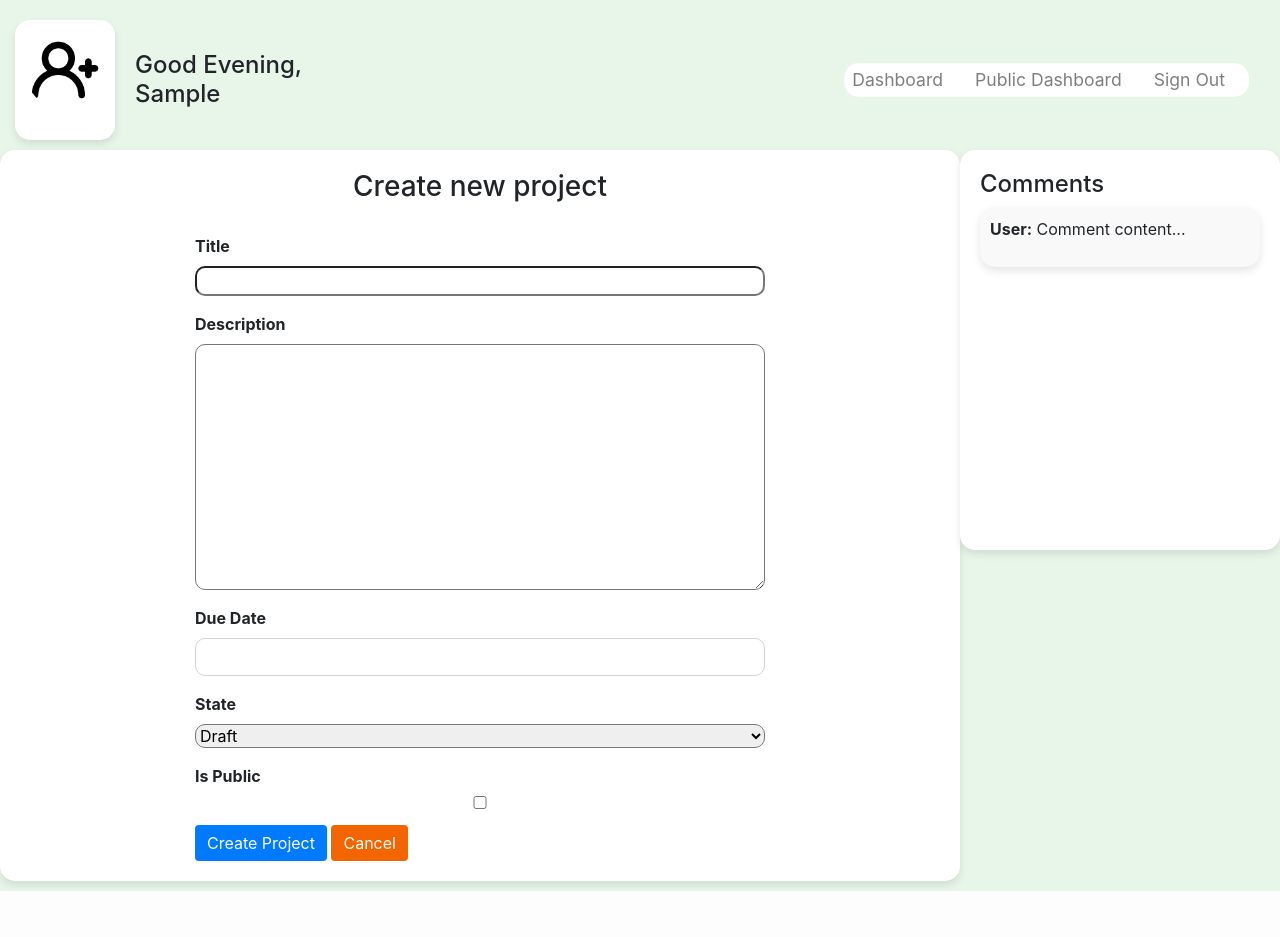
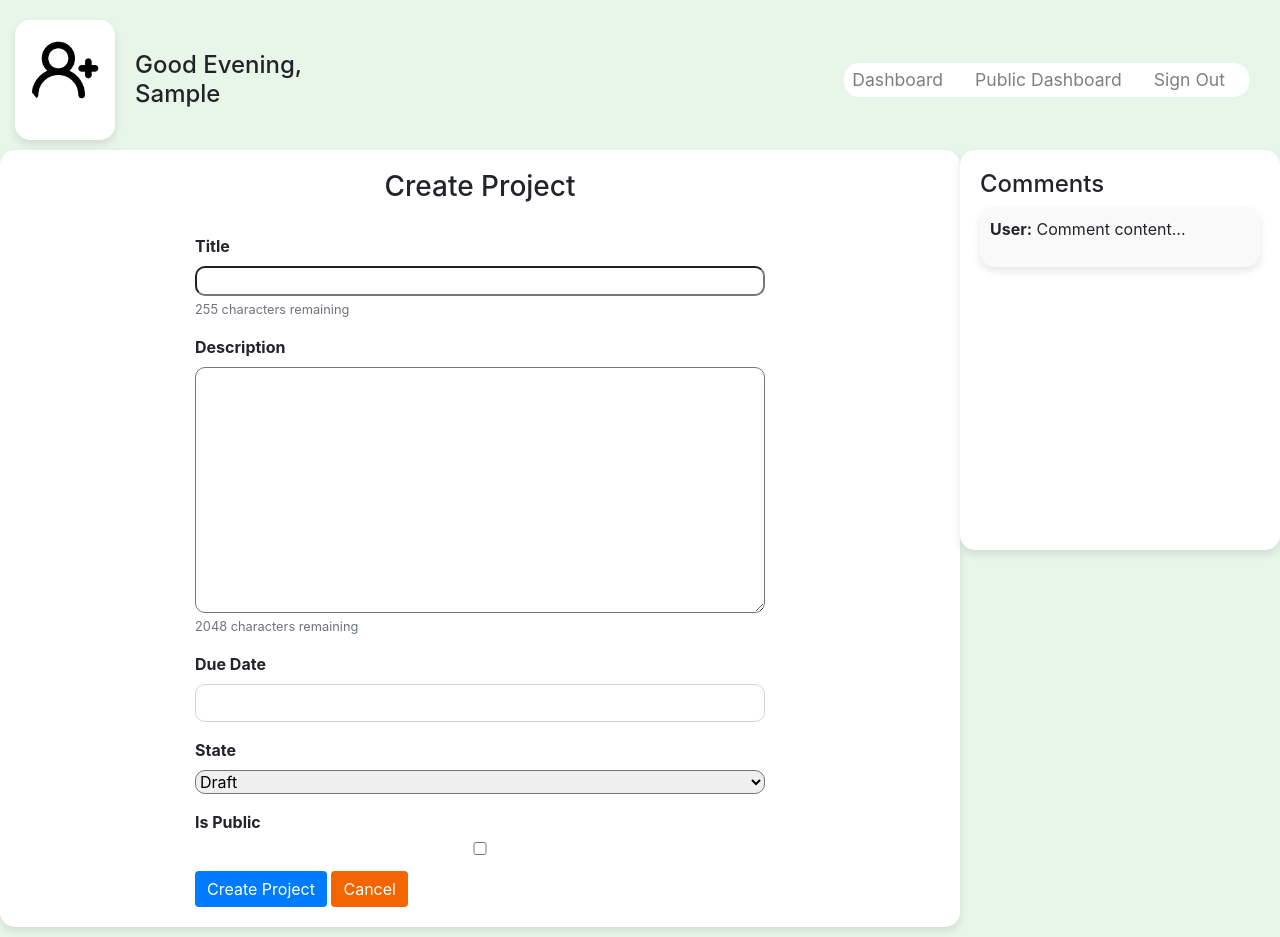
Before and after one commit to DaSHdotHub/ProjectTracker, a Django app: page /project/create-project/ in a window 1280 px wide. Before the commit the page ends 891 px from the top, so only its background shows below. Run offline with Django 5.2, Linux system fonts and the light colour scheme; the visitor is signed in with stand-in values (Sample User, id 1); data comes from the database, SQL or seed files in the repository; some libraries are stand-ins or nearby versions.

Commit message:
FEATURE: Add limittation with user feedback to project.titel and project.description

```diff
--- a/project/forms.py
+++ b/project/forms.py
@@ -12,6 +12,22 @@ class ProjectForm(forms.ModelForm):
     class Meta:
         model = Project
         fields = ["title", "description", "due_date", "state", "is_public"]
+        widgets = {
+            "title": forms.TextInput(attrs={"maxlength": "255"}),
+            "description": forms.Textarea(attrs={"maxlength": "2048"}),
+        }
+
+    def clean_title(self):
+        title = self.cleaned_data.get("title")
+        if len(title) > 255:
+            raise forms.ValidationError("Title must be 255 characters or fewer.")
+        return title
+
+    def clean_description(self):
+        description = self.cleaned_data.get("description")
+        if len(description) > 2048:
+            raise forms.ValidationError("Description must be 2048 characters or fewer.")
+        return description
 
     # Override the __init__ method to limit the 'state' field choices
     def __init__(self, *args, **kwargs):
--- a/project/models.py
+++ b/project/models.py
@@ -1,5 +1,6 @@
 from django.db import models
 from django.contrib.auth.models import User
+from django.core.validators import MaxLengthValidator
 
 
 # Project model with data fields for title, description, creation_date, due_date, state, owner, and is_public
@@ -15,8 +16,10 @@ class Project(models.Model):
         (CANCELLED, "Cancelled"),
     ]
 
-    title = models.CharField(max_length=255)
-    description = models.TextField()
+    title = models.CharField(max_length=255, validators=[MaxLengthValidator(255)])
+    description = models.TextField(
+        max_length=2048, blank=True, null=True, validators=[MaxLengthValidator(2048)]
+    )
     creation_date = models.DateField(auto_now_add=True)
     due_date = models.DateField()
     state = models.CharField(max_length=1, choices=STATUS_CHOICES, default=DRAFT)
--- a/project/views.py
+++ b/project/views.py
@@ -102,6 +102,7 @@ def create_project(request):
             project = form.save(commit=False)
             project.owner = request.user
             project.save()
+            messages.success(request, "Project created successfully.")
             return redirect("dashboard")
     else:
         form = ProjectForm()
@@ -122,7 +123,7 @@ def edit_project(request, project_id):
             if form.is_valid():
                 form.save()
                 messages.success(request, "Project updated successfully.")
-                return redirect("project_edit", project_id=project.id)
+                return redirect("edit_project", project_id=project.id)
             messages.error(request, "There was an error updating the project.")
         elif action == "add_task":
             task_form = TaskForm(request.POST)
@@ -131,7 +132,7 @@ def edit_project(request, project_id):
                 new_task.project = project
                 new_task.save()
                 messages.success(request, "Task added successfully.")
-                return redirect("project_edit", project_id=project.id)
+                return redirect("edit_project", project_id=project.id)
             messages.error(request, "There was an error adding the task.")
     else:
         form = ProjectForm(instance=project, edit_mode=True)
--- a/project_tracker/templates/project/project_create.html
+++ b/project_tracker/templates/project/project_create.html
@@ -72,16 +72,18 @@
 
 {% block middle_column %}
 <div class="container">
-    <h3 class="form-title">Create new project</h3>
+    <h3 class="form-title">Create Project</h3>
     <form method="post" id="project-form">
         {% csrf_token %}
         <div class="form-group">
             <label for="id_title">Title</label>
             {{ form.title }}
+            <small id="title-char-count" class="form-text text-muted">255 characters remaining</small>
         </div>
         <div class="form-group">
             <label for="id_description">Description</label>
             {{ form.description }}
+            <small id="description-char-count" class="form-text text-muted">2048 characters remaining</small>
         </div>
         <div class="form-group">
             <label for="id_due_date">Due Date</label>
@@ -138,5 +140,45 @@
             }
         });
     });
+    // Update character count for title and description
+    document.addEventListener('DOMContentLoaded', function () {
+        const titleInput = document.getElementById('id_title');
+        const descriptionInput = document.getElementById('id_description');
+        const titleCharCount = document.getElementById('title-char-count');
+        const descriptionCharCount = document.getElementById('description-char-count');
+
+        function updateCharCount(input, countElement, maxLength) {
+            const remainingChars = maxLength - input.value.length;
+            countElement.textContent = `${remainingChars} characters remaining`;
+
+            if (remainingChars < 0) {
+                countElement.classList.add('text-danger');
+                input.classList.add('is-invalid');
+            } else {
+                countElement.classList.remove('text-danger');
+                input.classList.remove('is-invalid');
+            }
+        }
+
+        function limitChars(input, maxLength) {
+            if (input.value.length > maxLength) {
+                input.value = input.value.substr(0, maxLength);
+            }
+        }
+
+        titleInput.addEventListener('input', function () {
+            updateCharCount(this, titleCharCount, 255);
+            limitChars(this, 255);
+        });
+
+        descriptionInput.addEventListener('input', function () {
+            updateCharCount(this, descriptionCharCount, 2048);
+            limitChars(this, 2048);
+        });
+
+        // Initial update
+        updateCharCount(titleInput, titleCharCount, 255);
+        updateCharCount(descriptionInput, descriptionCharCount, 2048);
+    });
 </script>
 {% endblock %}
```
Also changed, not shown: project_tracker/templates/project/project_edit.html (+48 -0 lines), project/migrations/0005_alter_project_description_alter_project_title.py (added).
